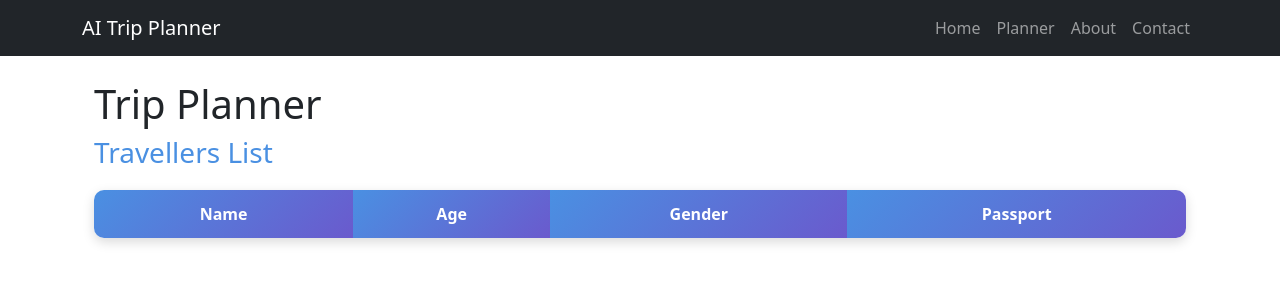
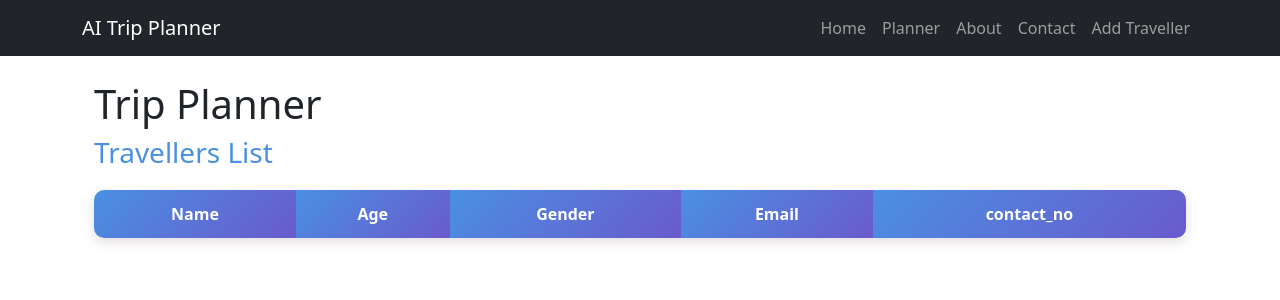
Before and after one commit to dnyanu-123/python-traning, a Flask app: page /planner in a window 1280 px wide. Shown: the top 300 px of the page. Run offline with Flask 3, Linux system fonts and the light colour scheme; lists and menus that the app fills with data are empty.

Commit message:
day 8 : program

```diff
--- a/ai_trip_planner/app.py
+++ b/ai_trip_planner/app.py
@@ -1,6 +1,8 @@
 from flask import Flask, render_template, request
 app = Flask(__name__)
+
 travellers = []
+
 #project data dictonary
 # 2. Trip Details
 trip_details = {
@@ -41,8 +43,9 @@ def add_traveller():
         traveller = {
             "name": request.form["name"],
             "age": request.form["age"],
+            "email": request.form["email"],
             "gender": request.form["gender"],
-            "passport": request.form["passport"]
+            "contact_no": request.form["contact_no"]
         }
 
         travellers.append(traveller)
--- a/ai_trip_planner/templates/about.html
+++ b/ai_trip_planner/templates/about.html
@@ -77,7 +77,7 @@
         }
 
         .highlight{
-            color:#6a5acd;
+            color:#c05c73;
             font-weight:bold;
         }
     </style>
--- a/ai_trip_planner/templates/base.html
+++ b/ai_trip_planner/templates/base.html
@@ -18,6 +18,7 @@
             <a class="nav-link" href="{{ url_for('planner') }}">Planner</a>
             <a class="nav-link" href="{{ url_for('about') }}">About</a>
             <a class="nav-link" href="{{ url_for('contact') }}">Contact</a>
+            <a class="nav-link" href="{{ url_for('add_traveller') }}">Add Traveller</a>
         </div>
     </div>
 </nav>
--- a/ai_trip_planner/templates/planner.html
+++ b/ai_trip_planner/templates/planner.html
@@ -15,7 +15,7 @@
     background:white;
     border-radius:10px;
     overflow:hidden;
-    box-shadow:0 4px 12px rgba(0,0,0,0.15);
+    box-shadow:0 4px 12px rgba(65, 23, 23, 0.15);
 }
 
 .custom-table th{
@@ -56,7 +56,8 @@ h3{
                 <th>Name</th>
                 <th>Age</th>
                 <th>Gender</th>
-                <th>Passport</th>
+                <th>Email</th>
+                <th>contact_no</th>
             </tr>
         </thead>
 
@@ -66,7 +67,8 @@ h3{
                 <td>{{ traveller.name }}</td>
                 <td>{{ traveller.age }}</td>
                 <td>{{ traveller.gender }}</td>
-                <td>{{ traveller.passport }}</td>
+                <td>{{ traveller.email }}</td>
+                <td>{{ traveller.contact_no }}</td>
             </tr>
             {% endfor %}
         </tbody>
```
Also changed, not shown: ai_trip_planner/templates/add_traveller.html (+8 -3 lines).
